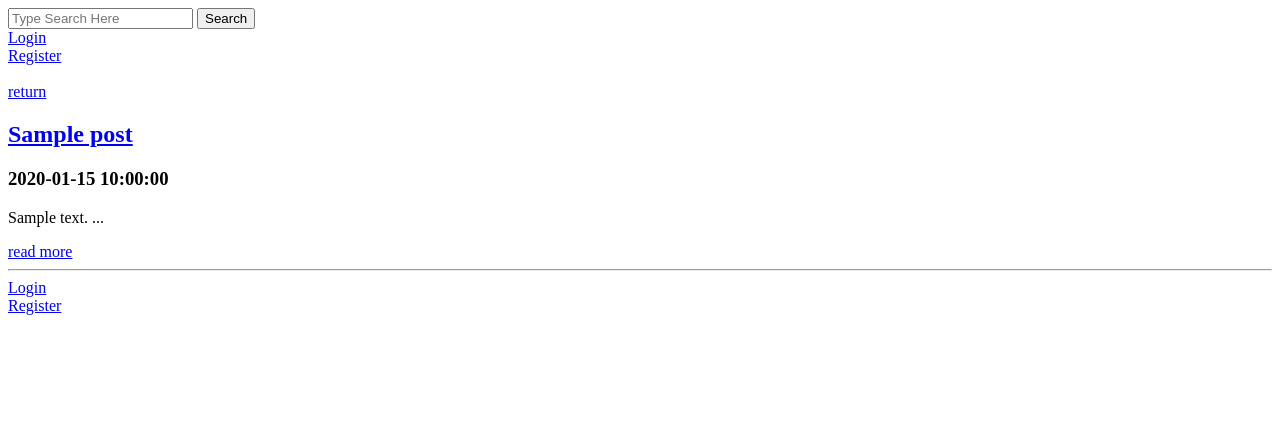
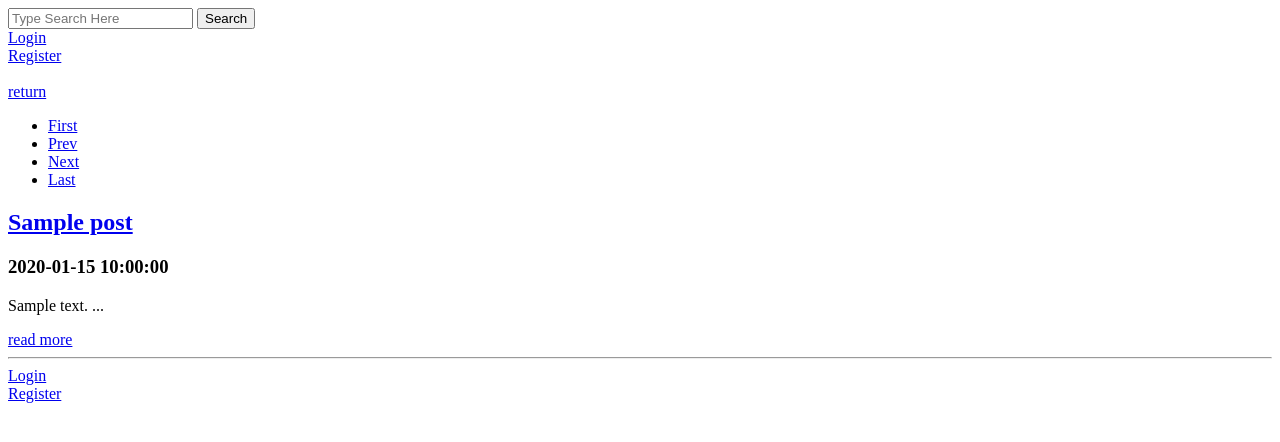
Before and after one commit to KingStevenNOS/blog, a PHP site: page /flarb/index.php in a window 1280 px wide. Shown: the top 442 px of the page. Run offline with PHP 8.4, Linux system fonts and the light colour scheme; tables that the repository leaves empty or names only in its code hold one stand-in row (values such as "Sample post").

Commit message:
The Final edit of the Blog

```diff
--- a/index.php
+++ b/index.php
@@ -12,12 +12,39 @@
 </head>
 
 <body>
+    <div>
+        <?php
+        if (isset($_GET['pageno'])) {
+            $pageno = $_GET['pageno'];
+        } else {
+            $pageno = 1;
+        }
+        $no_of_records_per_page = 4;
+        $offset = ($pageno - 1) * $no_of_records_per_page;
+
+        $total_pages_sql = "SELECT COUNT(*) FROM posts";
+        $pages_data = mysqli_query($db,$total_pages_sql);
+        $rows_fetched = mysqli_fetch_array($pages_data)[0];
+        $total_pages = ceil($rows_fetched / $no_of_records_per_page);
+        ?>
+        <ul class="pagination">
+            <li><a href="?pageno=1">First</a></li>
+            <li class="<?php if($pageno <= 1){ echo 'disabled'; } ?>">
+                <a href="<?php if($pageno <= 1){ echo '#'; } else { echo "?pageno=".($pageno - 1); } ?>">Prev</a>
+            </li>
+            <li class="<?php if($pageno >= $total_pages){ echo 'disabled'; } ?>">
+                <a href="<?php if($pageno >= $total_pages){ echo '#'; } else { echo "?pageno=".($pageno + 1); } ?>">Next</a>
+            </li>
+            <li><a href="?pageno=<?php echo $total_pages; ?>">Last</a></li>
+        </ul>
+    </div>
 
     <div>
         <?php
         require_once("nbbc/nbbc.php");
         $bbcode=new BBCode;
-        $sql="SELECT * FROM posts ORDER BY id DESC LIMIT 4";
+
+        $sql="SELECT * FROM posts ORDER BY id DESC LIMIT $offset, $no_of_records_per_page";
         $res = mysqli_query($db, $sql) or die("Error in Connection".mysqli_error($db));
         $posts = "";
 
@@ -53,7 +80,8 @@
         }
         ?>
 
-        </div>
+    </div>
+
 
 </body>
 </html>
```
